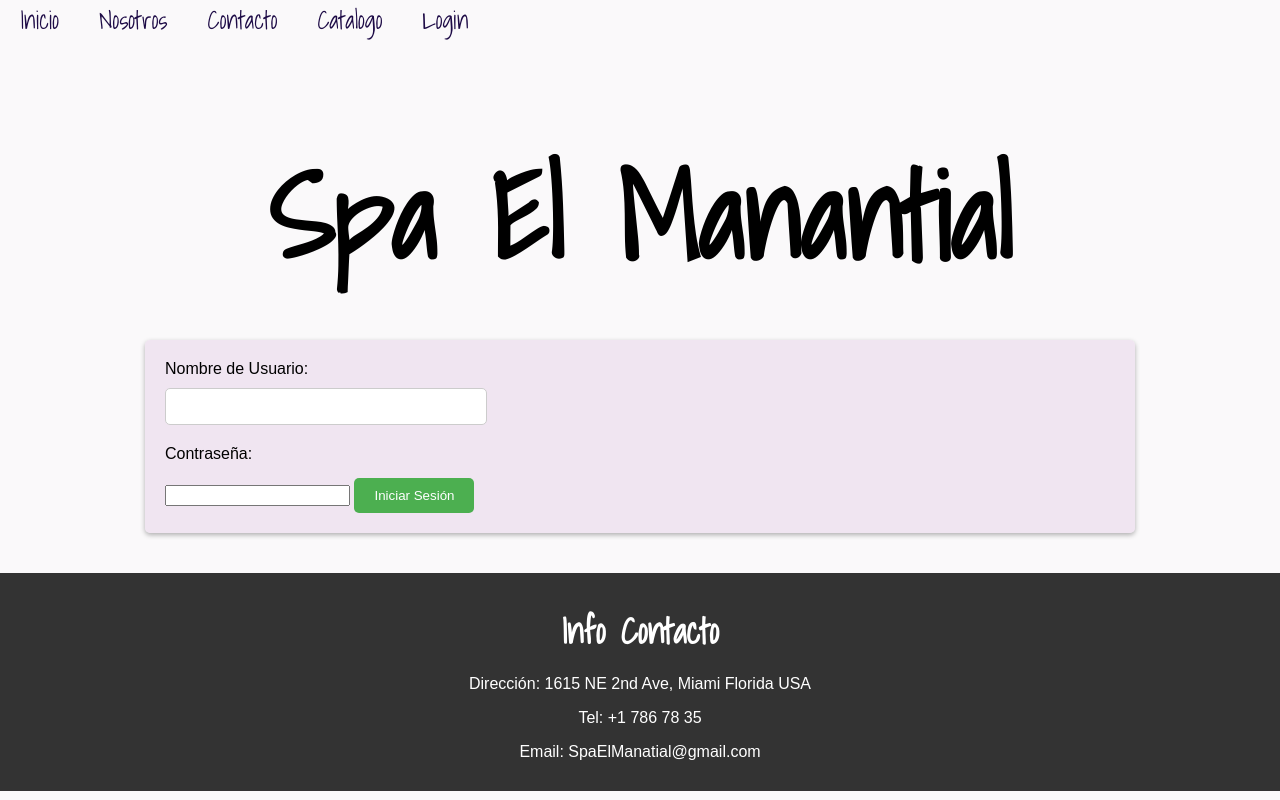
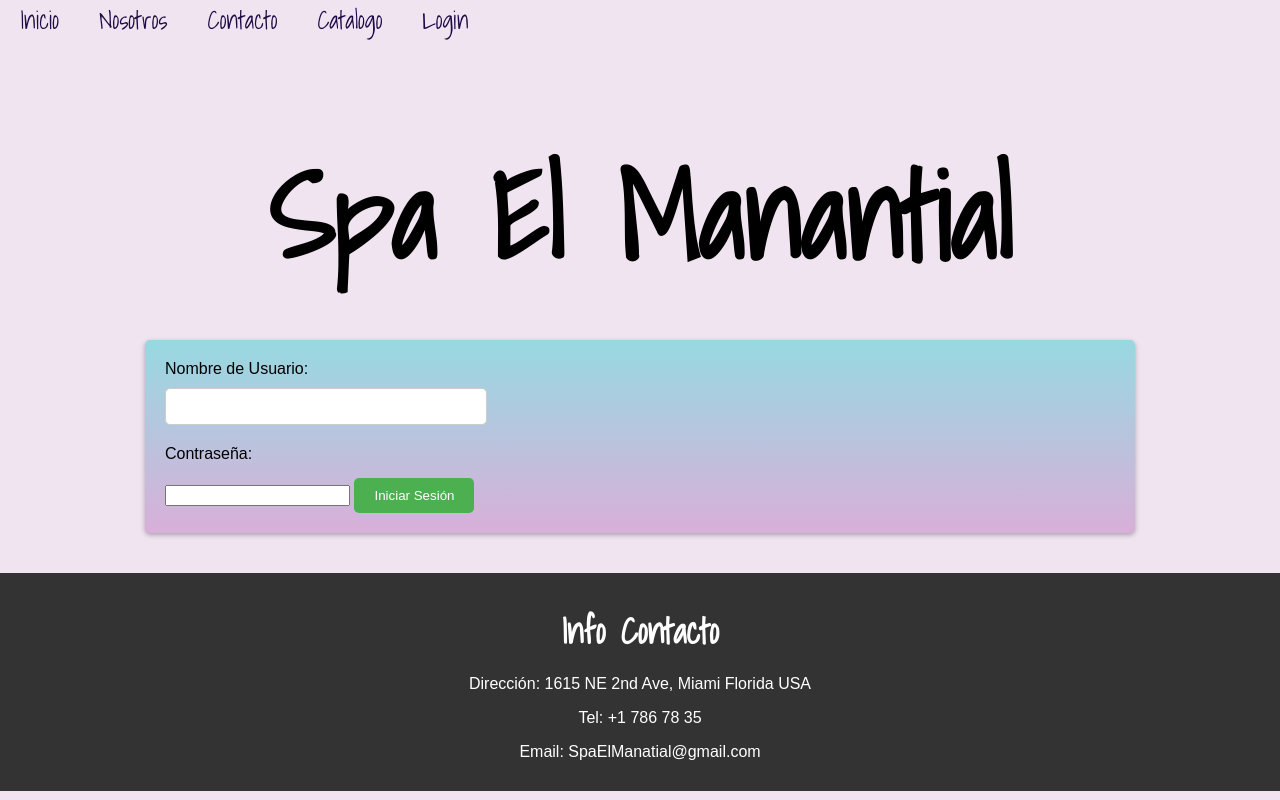
Before and after one commit to sebasatehortua/spa_el_manantial, a website: page pages/login.html in a window 1280 px wide. Drawn offline with Linux system fonts and the light colour scheme.

Commit message:
animacion index

```diff
--- a/scss/styles.scss
+++ b/scss/styles.scss
@@ -3,7 +3,8 @@ body {
   font-family: Arial, Helvetica, sans-serif;
   margin: 0;
   padding: 0;
-  background-color: #faf9fa;
+  background-color: #d4a1d4;
+
 }
 
 $container-max-width: 1200px;
@@ -51,6 +52,7 @@ main {
   border-color: 2px #1d0b46;
   display: flex;
   flex-wrap: wrap;
+  background: linear-gradient(170deg, rgba(210,182,194,1) 74%, rgba(200,214,231,1) 94%);
 }
 
 h1 {
@@ -96,6 +98,7 @@ h5 {
   display: grid;
   grid-template-columns: repeat(5, 1fr);
   grid-gap: 10px;
+
 }
 
 .container {
```
Also changed, not shown: css/styles.css, scss/_extend.scss (added), scss/_reset.scss (added), scss/_variables.scss (added).
